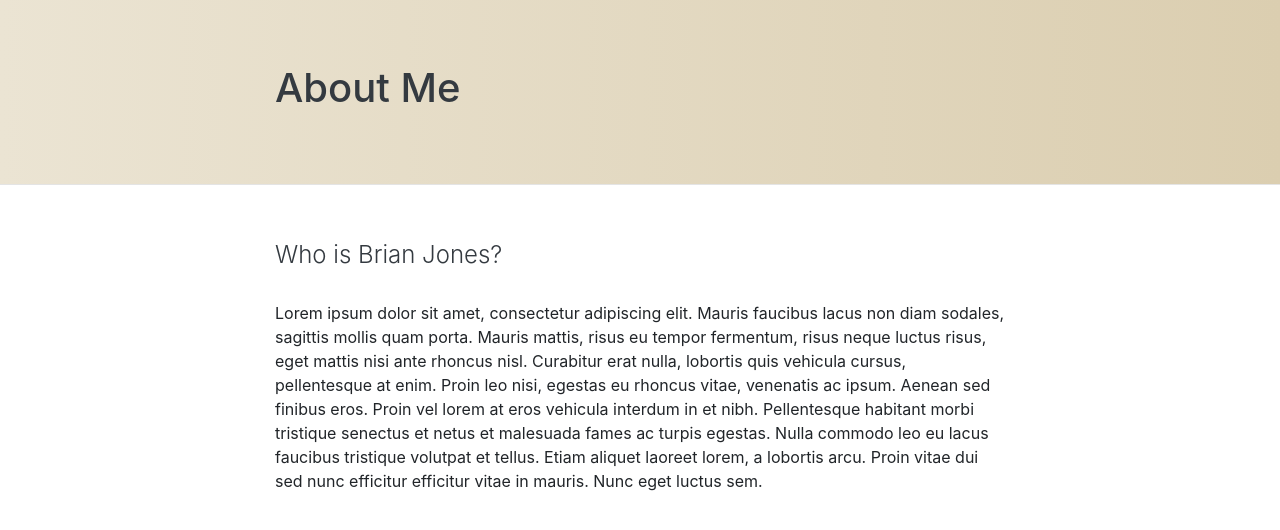
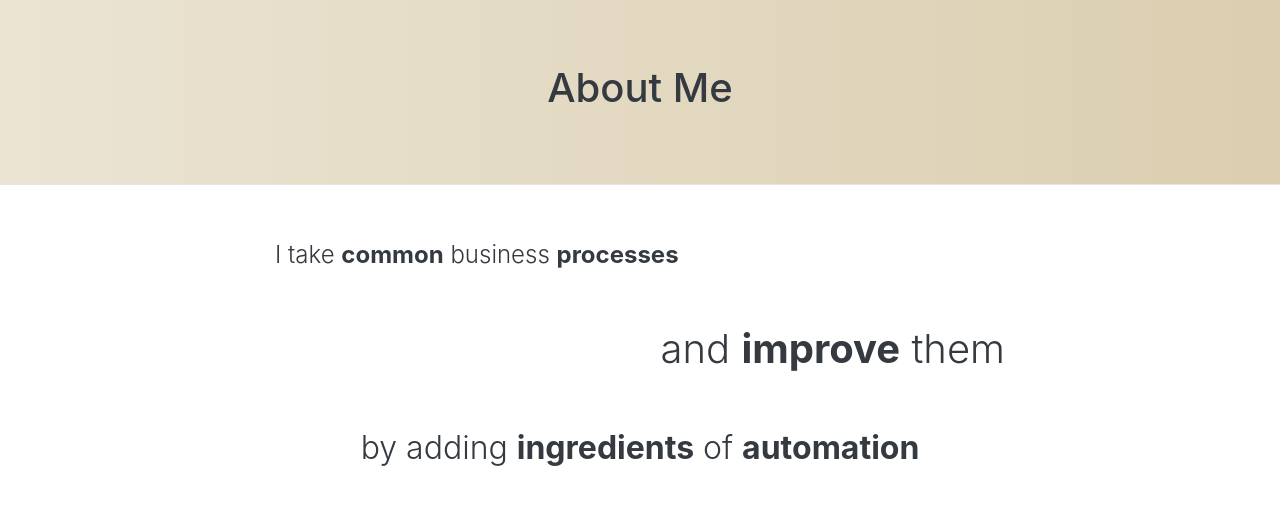
Before and after one commit to bjones-tech/mysite, a Django app: page /about/ in a window 1280 px wide. Shown: the part 70-600 px from the top of the page. Run offline with Django 3.2, Linux system fonts and the light colour scheme; some libraries are stand-ins or nearby versions.

Commit message:
Updated home about template

```diff
--- a/home/templates/home/about.html
+++ b/home/templates/home/about.html
@@ -11,7 +11,7 @@
         <div class="container">
             <div class="row">
                 <div class="col-8 offset-2">
-                    <h1 class="text-dark">About Me</h1>
+                    <h1 class="text-dark text-center">About Me</h1>
                 </div>
             </div>
         </div>
@@ -20,15 +20,9 @@
     <div class="container">
         <div class="row">
             <div class="col-8 offset-2">
-                <h4 class="text-dark font-weight-light py-4">Who is Brian Jones?</h4>
-                <p>Lorem ipsum dolor sit amet, consectetur adipiscing elit. Mauris faucibus lacus non diam sodales,
-                    sagittis mollis quam porta. Mauris mattis, risus eu tempor fermentum, risus neque luctus risus, eget
-                    mattis nisi ante rhoncus nisl. Curabitur erat nulla, lobortis quis vehicula cursus, pellentesque at
-                    enim. Proin leo nisi, egestas eu rhoncus vitae, venenatis ac ipsum. Aenean sed finibus eros. Proin
-                    vel lorem at eros vehicula interdum in et nibh. Pellentesque habitant morbi tristique senectus et
-                    netus et malesuada fames ac turpis egestas. Nulla commodo leo eu lacus faucibus tristique volutpat
-                    et tellus. Etiam aliquet laoreet lorem, a lobortis arcu. Proin vitae dui sed nunc efficitur
-                    efficitur vitae in mauris. Nunc eget luctus sem.</p>
+                <h4 class="text-dark text-left font-weight-light py-4">I take <span class="font-weight-bold">common</span> business <span class="font-weight-bold">processes</span></h4>
+                <h1 class="text-dark text-right font-weight-light py-4">and <span class="font-weight-bold">improve</span> them</h1>
+                <h2 class="text-dark text-center font-weight-light py-4">by adding <span class="font-weight-bold">ingredients</span> of <span class="font-weight-bold">automation</span></h2>
             </div>
         </div>
     </div>
```
